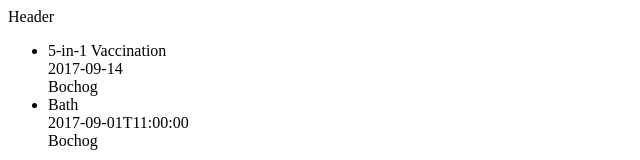
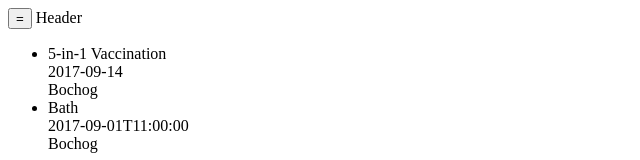
Before and after one commit to justinmandac/petbook, a React app: page /#/ in a window 1280 px wide. Shown: the top 160 px of the page, without its empty margins (0-640 px from the left). Built offline with nearby package versions, Linux system fonts and the light colour scheme.

Commit message:
Added header controls for displaying the drawer. No drawer yet.

```diff
--- a/web/src/app.header.jsx
+++ b/web/src/app.header.jsx
@@ -1,8 +1,8 @@
 import React from 'react';
 
-const AppHeader = () => (
+const AppHeader = ({onTriggerClicked = () => {}}) => (
   <header>
-    Header
+    <button onClick={onTriggerClicked}>=</button> Header
   </header>
 );
 
--- a/web/src/app.jsx
+++ b/web/src/app.jsx
@@ -11,6 +11,18 @@ import { HashRouter as Router, Route } from 'react-router-dom';
 export default class App extends Component {
   constructor() {
     super();
+    this.state = {
+      sidebarVisible: false,
+    };
+  }
+
+  onTriggerClicked() {
+    console.log(this.state);
+    this.setState((prevState, props) => {
+      return Object.assign(prevState, {
+        sidebarVisible: !prevState.sidebarVisible,
+      })
+    });
   }
 
   render() {
@@ -19,7 +31,10 @@ export default class App extends Component {
     return (
       <Router>
         <div id="App" className="app">
-          <AppHeader />
+          <AppHeader
+            opened={this.state.sidebarVisible}
+            onTriggerClicked={this.onTriggerClicked.bind(this)}
+          />
           <Route path="/"
             exact
             component={() => <HomePage userId={userId}/>}
```
